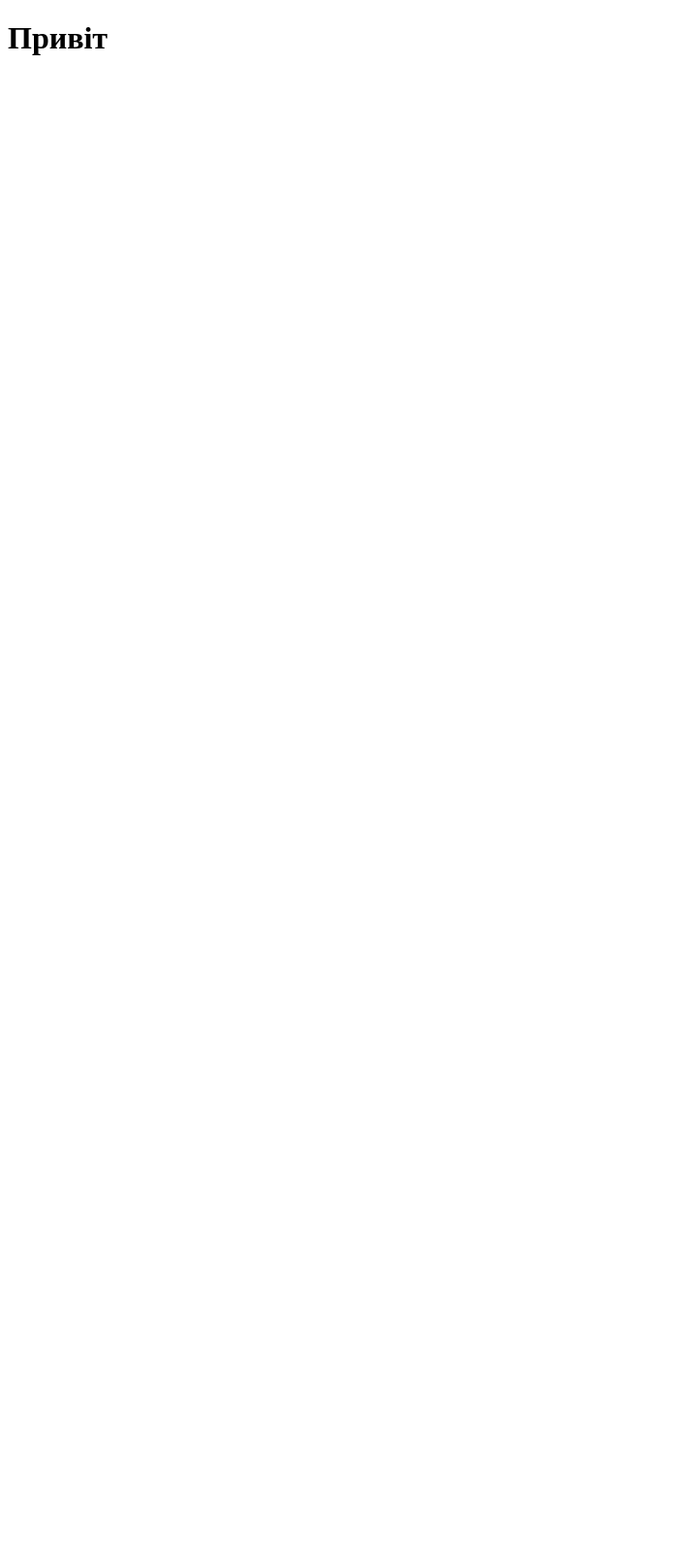
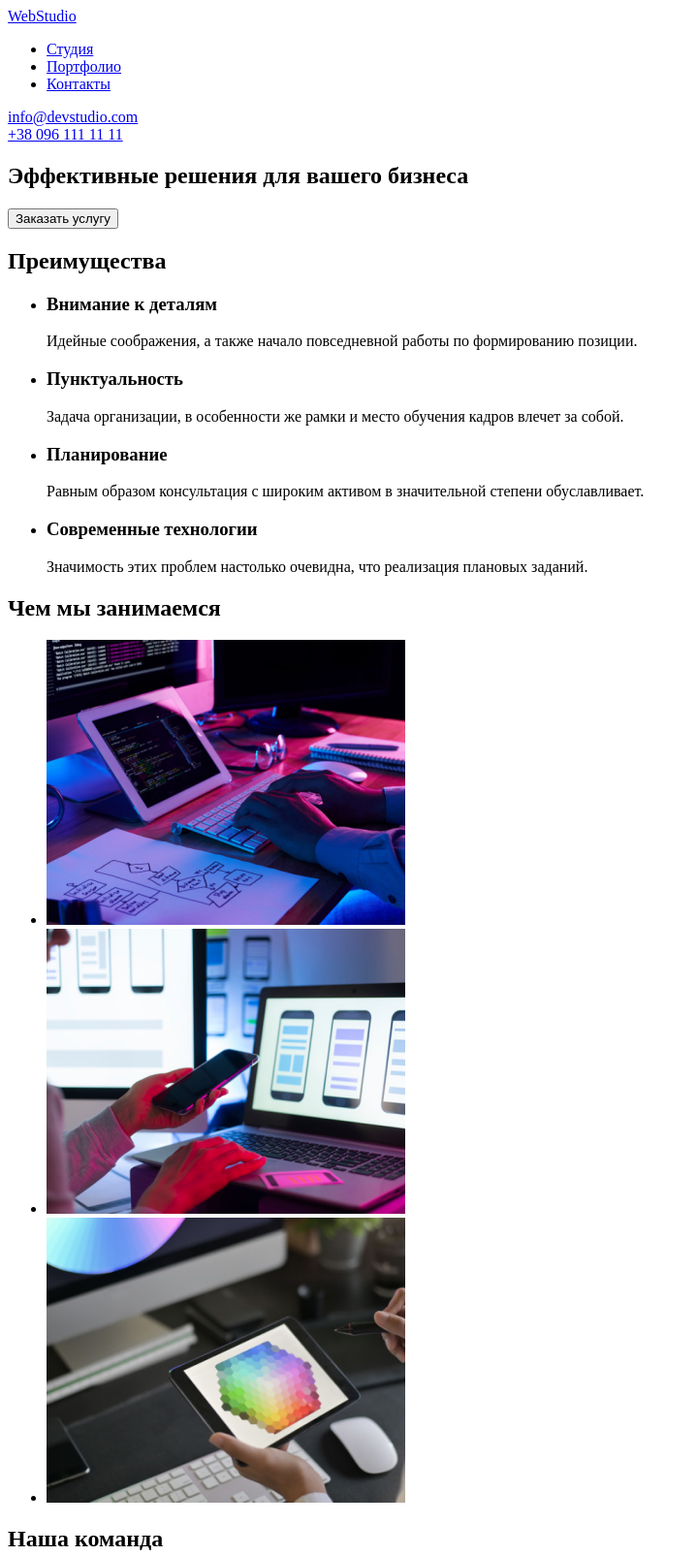
Before and after one commit to SvetlanaCh03/goit-markup-hw-01, a plain HTML site: page index.html in a window 1280 px wide. Shown: the top 1605 px of the page at 97% size, without its empty margins (0-719 px from the left). Before the commit the page ends 800 px from the top, so only its background shows below. Drawn offline with Linux system fonts and the light colour scheme.

Commit message:
Changed files

```diff
--- a/index.html
+++ b/index.html
@@ -1,12 +1,124 @@
 <!DOCTYPE html>
-<html lang="en">
+<html lang="ru">
+
 <head>
     <meta charset="UTF-8">
     <meta http-equiv="X-UA-Compatible" content="IE=edge">
     <meta name="viewport" content="width=device-width, initial-scale=1.0">
     <title>Document</title>
 </head>
+
 <body>
-    <h1>Привіт</h1>
+    <header class="header">
+        <a href="#">WebStudio</a>
+        <nav>
+            <ul>
+                <li><a href="#">Студия</a></li>
+                <li><a href="#">Портфолио</a></li>
+                <li><a href="#">Контакты</a></li>
+            </ul>
+        </nav>
+        <div>
+            <a href="mailto:info@devstudio.com">info@devstudio.com</a>
+        </div>
+        <div>
+            <a href="tel:+380961111111">+38 096 111 11 11</a>
+        </div>
+    </header>
+    <main>
+        <section class="title">
+            <h1>Эффективные решения для вашего бизнеса</h1>
+            <button type="button">Заказать услугу</button>
+        </section>
+
+        <section class="advantage">
+            <h2>Преимущества</h2>
+            <ul>
+                <li>
+                    <h3>Внимание к деталям</h3>
+                    <p>
+                        Идейные соображения, а также начало повседневной работы по формированию позиции.
+                    </p>
+                </li>
+                <li>
+                    <h3>Пунктуальность</h3>
+                    <p>
+                        Задача организации, в особенности же рамки и место обучения кадров влечет за собой.
+                    </p>
+                </li>
+                <li>
+                    <h3>Планирование</h3>
+                    <p>
+                        Равным образом консультация с широким активом в значительной степени обуславливает.
+                    </p>
+                </li>
+                <li>
+                    <h3>Современные технологии</h3>
+                    <p>
+                        Значимость этих проблем настолько очевидна, что реализация плановых заданий.
+                    </p>
+                </li>
+            </ul>
+        </section>
+
+        <section class="business">
+            <h2>Чем мы занимаемся</h2>
+            <ul>
+                <li>
+                    <img src="./images/notebook.png" alt="notebook" width="370" height="294">
+                </li>
+                <li>
+                    <img src="./images/smartphone.png" alt="smartphone" width="370" height="294">
+                </li>
+                <li>
+                    <img src="./images/tablet.png" alt="tablet" width="370" height="294">
+                </li>
+            </ul>
+        </section>
+
+        <section class="team">
+            <h2>Наша команда</h2>
+            <ul>
+                <li>
+                    <img src="./images/igor.jpg" alt="tablet" width="270" height="260">
+                    <h3>Игорь Демьяненко</h3>
+                    <p>Product Designer</p>
+                </li>
+                <li>
+                    <img src="./images/olga.jpg" alt="tablet" width="270" height="260">
+                    <h3>Ольга Репина</h3>
+                    <p>Frontend Developer</p>
+                </li>
+                <li>
+                    <img src="./images/nikolaj.jpg" alt="tablet" width="270" height="260">
+                    <h3>Николай Тарасов</h3>
+                    <p>Marketing</p>
+                </li>
+                <li>
+                    <img src="./images/michael.jpg" alt="tablet" width="270" height="260">
+                    <h3>Михаил Ермаков</h3>
+                    <p>UI Designer</p>
+                </li>
+            </ul>
+        </section>
+    </main>
+    <footer>
+        <a href="#">WebStudio</a>
+        <address>
+            <ul>
+                <li>
+                    <a href="https://goo.gl/maps/xy22bAyrPDExpeL6A" target="_blank"
+                        rel="noopener noreferrer nofollow">г. Киев, пр-т Леси Украинки, 26</a>
+                </li>
+                <li>
+                    <a href="mailto:info@example.com">info@example.com</a>
+                </li>
+                <li>
+                    <a href="tel:+380991111111">+38 099 111 11 11</a>
+                </li>
+            </ul>
+        </address>
+    </footer>
 </body>
+
 </html>
```
Also changed, not shown: images/igor.jpg (added), images/michael.jpg (added), images/nikolaj.jpg (added), images/notebook.png (added), images/olga.jpg (added), images/smartphone.png (added), images/tablet.png (added).
